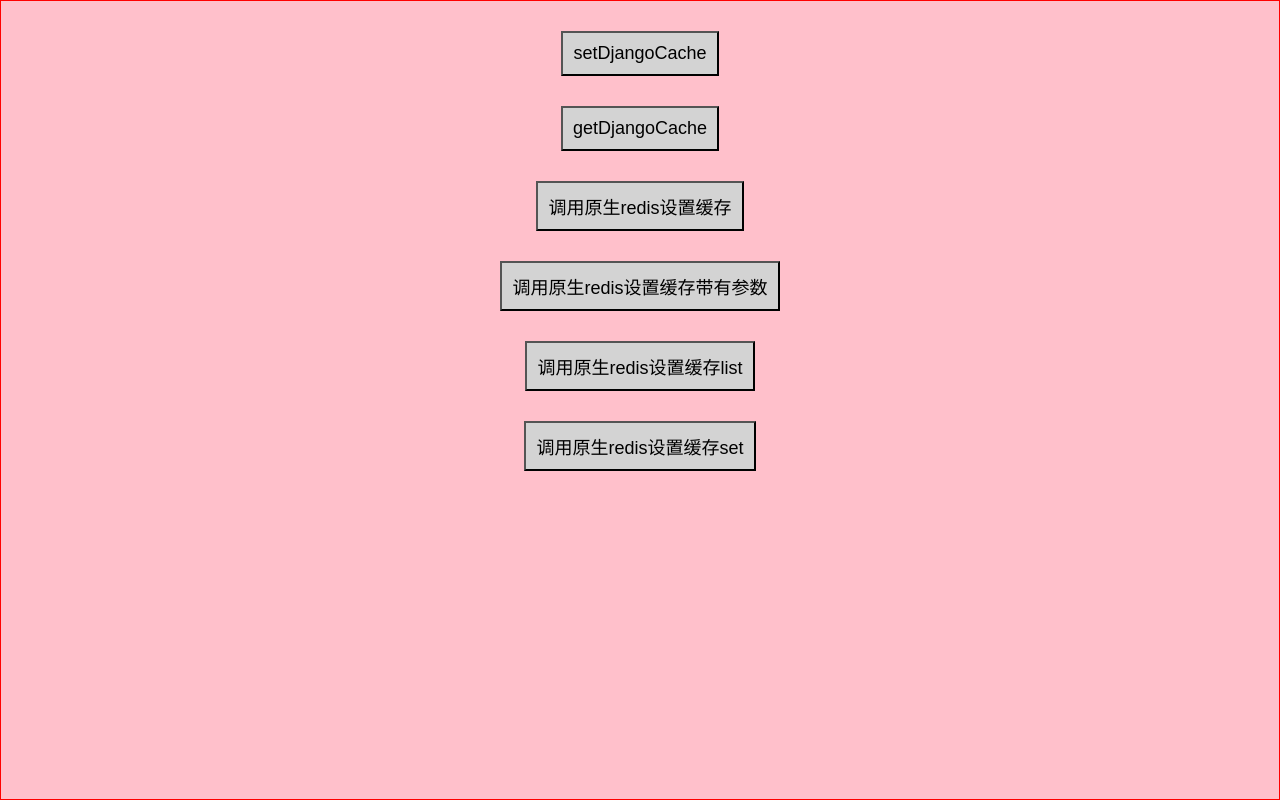
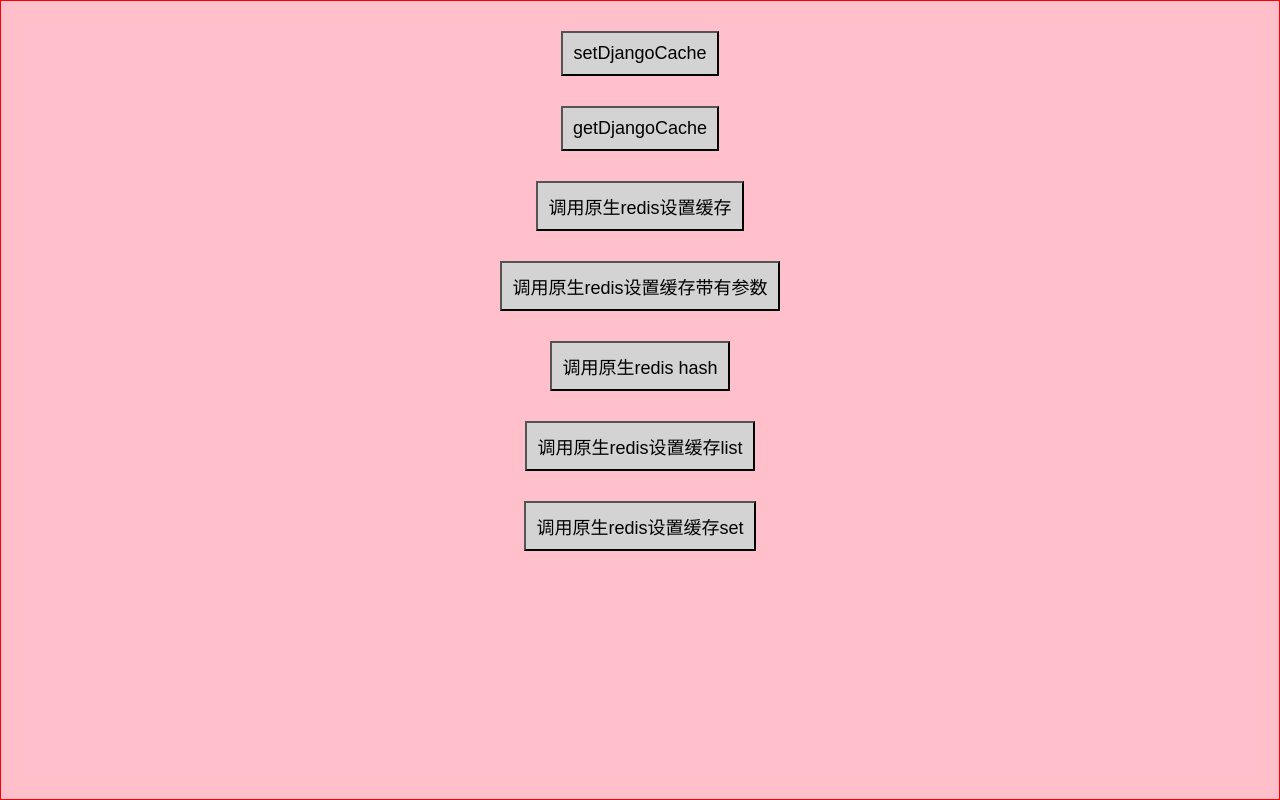
Before and after one commit to lizhen0211/angular-tutorials, an Angular app: page /redis in a window 1280 px wide. Built offline with nearby package versions, Linux system fonts and the light colour scheme.

Commit message:
redis demo

```diff
--- a/src/app/pages/redis-demo/redis-demo.component.html
+++ b/src/app/pages/redis-demo/redis-demo.component.html
@@ -3,6 +3,7 @@
   <button class="button" (click)="onGetCacheClick()">getDjangoCache</button>
   <button class="button" (click)="onNativeSetCacheClick()">调用原生redis设置缓存</button>
   <button class="button" (click)="native_set_cache_param()">调用原生redis设置缓存带有参数</button>
+  <button class="button" (click)="native_hash()">调用原生redis hash</button>
   <button class="button" (click)="native_set_cache_list()">调用原生redis设置缓存list</button>
   <button class="button" (click)="native_set_cache_set()">调用原生redis设置缓存set</button>
 </div>
--- a/src/app/pages/redis-demo/redis-demo.component.ts
+++ b/src/app/pages/redis-demo/redis-demo.component.ts
@@ -46,6 +46,14 @@ export class RedisDemoComponent implements OnInit {
     });
   }
 
+  public native_hash(): void {
+    this.redisService.native_hash().subscribe(res => {
+      console.log(res);
+    }, err => {
+      console.log(err);
+    });
+  }
+
   public native_set_cache_list(): void {
     this.redisService.native_set_cache_list().subscribe(res => {
       console.log(res);
--- a/src/app/request/redis.service.ts
+++ b/src/app/request/redis.service.ts
@@ -28,6 +28,10 @@ export class RedisService {
     return this.httpClient.post<HttpResponse<any>>(environment.DJANGO_TUTORIALS_SERVE_URL + '/redis/native_set_cache_param', HttpRequestUtil.getFormOptions());
   }
 
+  public native_hash(): Observable<HttpResponse<any>> {
+    return this.httpClient.post<HttpResponse<any>>(environment.DJANGO_TUTORIALS_SERVE_URL + '/redis/native_hash', HttpRequestUtil.getFormOptions());
+  }
+
   public native_set_cache_list(): Observable<HttpResponse<any>> {
     return this.httpClient.post<HttpResponse<any>>(environment.DJANGO_TUTORIALS_SERVE_URL + '/redis/native_set_cache_list', HttpRequestUtil.getFormOptions());
   }
```
